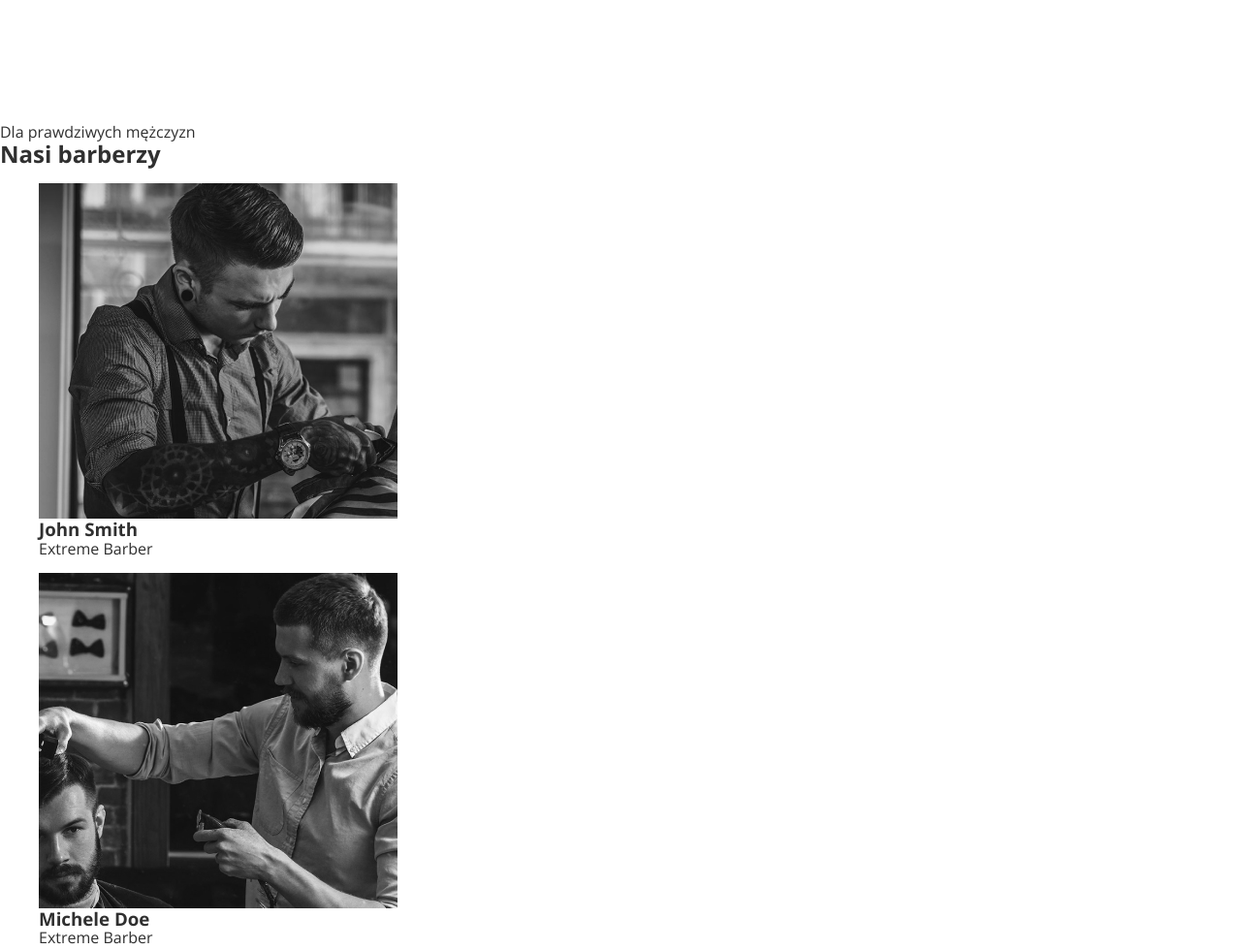
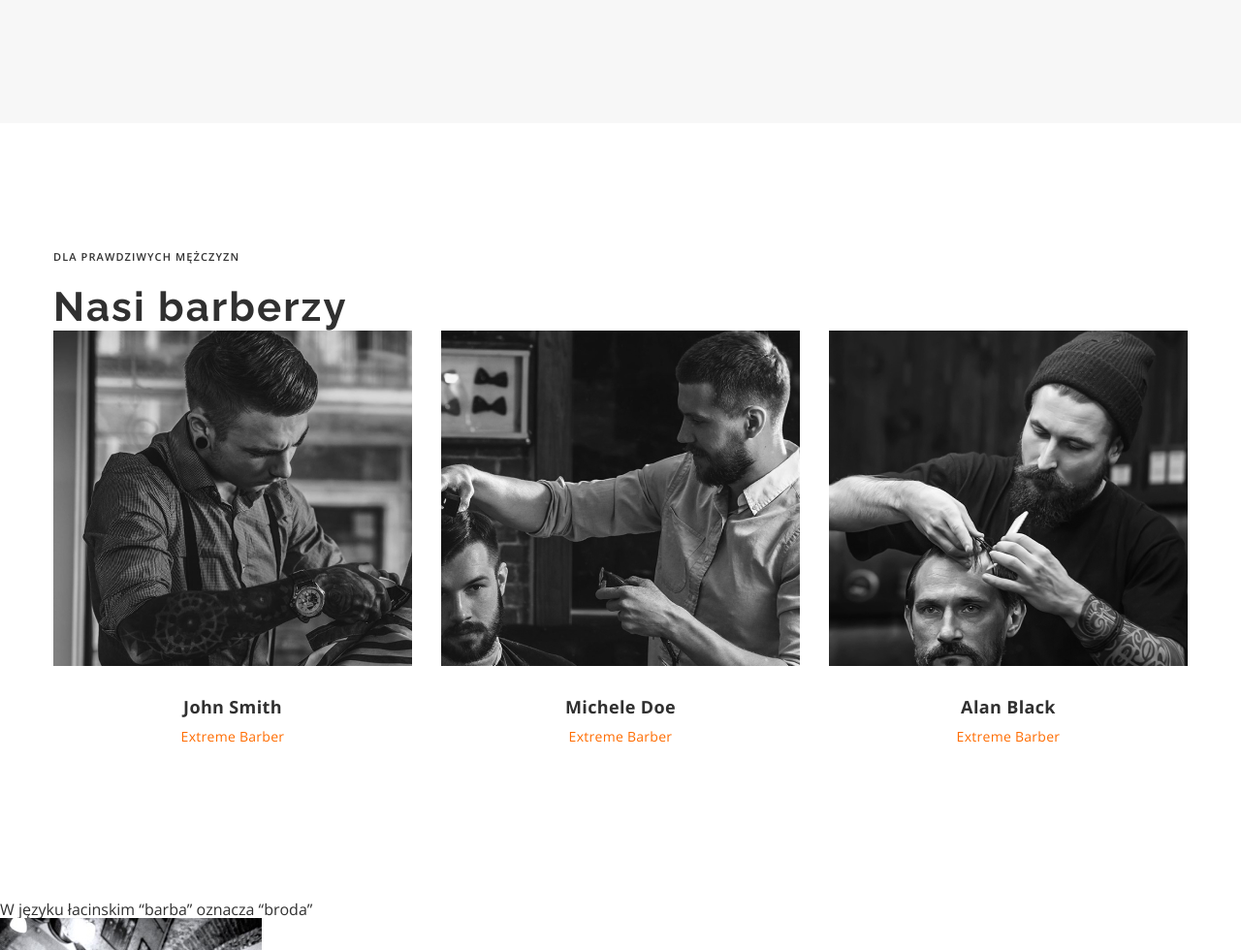
Before and after one commit to marcinmierzejewski/barbershop, a plain HTML site: page index.html in a window 1280 px wide. Shown: the part 2648-3628 px from the top of the page at 97% size. Drawn offline with nearby package versions, Linux system fonts and the light colour scheme.

Commit message:
added styles and flexbox to "barbers" section

```diff
--- a/css/styles.css
+++ b/css/styles.css
@@ -27,6 +27,7 @@
   --font-color-before: rgba(157, 164, 189, 0.6);
   --font-color-grey: #9DA4BD;
   --font-color-title: #555555;
+  --color-background-light: #f7f7f7;
 }
 
 html {
@@ -61,6 +62,10 @@ p {
 
 img {
   display: block;
+}
+
+figure {
+  margin: 0;
 }
 
 .list {
@@ -132,7 +137,6 @@ img {
   line-height: var(--l-height-15);
   letter-spacing: 0.1em;
   text-transform: uppercase;
-  color: var(--font-color-before)
 }
 
 .section-title {
@@ -239,6 +243,10 @@ HERO
   width: 363px;
 }
 
+.hero .before-title {
+  color: var(--font-color-before)
+}
+
 /*
 ==================================================
 ABOUT-US
@@ -317,12 +325,19 @@ SERVICES-AND-PRICES
   display: block;
   margin: 0 auto;
 }
+.services .before-title {
+  color: var(--font-color-before)
+}
 
 /*
 ==================================================
 WHY-US
 =================================================
 */
+.why-us {
+  background-color: var(--color-background-light);
+}
+
 .why-us-left-side {
   width: 470px;
   margin-right: 130px;
@@ -369,3 +384,31 @@ font-size: 11px;
 line-height: 15px;
 text-align: center;
 }
+
+/*
+==================================================
+BARBERS
+=================================================
+*/
+.barber-list-item:not(:last-child) {
+  margin-right: 30px;
+}
+
+.barber-name {
+  font-size: 18px;
+  line-height: 25px;
+  text-align: center;
+  letter-spacing: 0.02em;
+  margin-top: 30px;
+  margin-bottom: 8px;
+}
+
+.barber-info {
+  font-size: 14px;
+  line-height: 19px;
+  font-weight: 400;
+  text-align: center;
+  letter-spacing: 0.02em;
+  color: var(--font-color-hover);
+  margin-bottom: 30px;
+}
--- a/index.html
+++ b/index.html
@@ -133,7 +133,7 @@
       </section>
 
       <!-- why-us -->
-      <section class="section">
+      <section class="why-us section">
         <div class="container disp-flex">
           <div class="why-us-left-side">
             <ul class="why-us-list list disp-flex">
@@ -167,47 +167,55 @@
       </section>
 
       <!-- barbers -->
-      <section>
-        <p>Dla prawdziwych mężczyzn</p>
-        <h2>Nasi barberzy</h2>
-        <ul>
-          <li>
+      <section class="section">
+        <div class="container">
+          <p class="before-title">Dla prawdziwych mężczyzn</p>
+          <h2 class="section-title">Nasi barberzy</h2>
+          <ul class="barber-list list disp-flex">
+            <li class="barber-list-item">
               <figure>
                 <img
                   src="images/for-men/img1.jpg"
                   alt="John Smith - Extreme Barber"
+                  width="370"
+                  height="346"
                 />
                 <figcaption>
-                <h3>John Smith</h3>
-                <p>Extreme Barber</p>
+                  <h4 class="barber-name">John Smith</h4>
+                  <p class="barber-info">Extreme Barber</p>
                 </figcaption>
               </figure>
             </li>
-          <li>
+            <li class="barber-list-item">
               <figure>
                 <img
                   src="images/for-men/img2.jpg"
                   alt="Michele Doe - Extreme Barber"
+                  width="370"
+                  height="346"
                 />
                 <figcaption>
-                <h3>Michele Doe</h3>
-                <p>Extreme Barber</p>
+                  <h4 class="barber-name">Michele Doe</h4>
+                  <p class="barber-info">Extreme Barber</p>
                 </figcaption>
               </figure>
             </li>
-          <li>
+            <li class="barber-list-item">
               <figure>
                 <img
                   src="images/for-men/img3.jpg"
                   alt="Alan Black - Extreme Barber"
+                  width="370"
+                  height="346"
                 />
                 <figcaption>
-                <h3>Alan Black</h3>
-                <p>Extreme Barber</p>
+                  <h4 class="barber-name">Alan Black</h4>
+                  <p class="barber-info">Extreme Barber</p>
                 </figcaption>
               </figure>
             </li>
           </ul>
+        </div>
       </section>
 
       <!-- gallery -->
```
Lines whose indentation alone changed are shown as unchanged.
